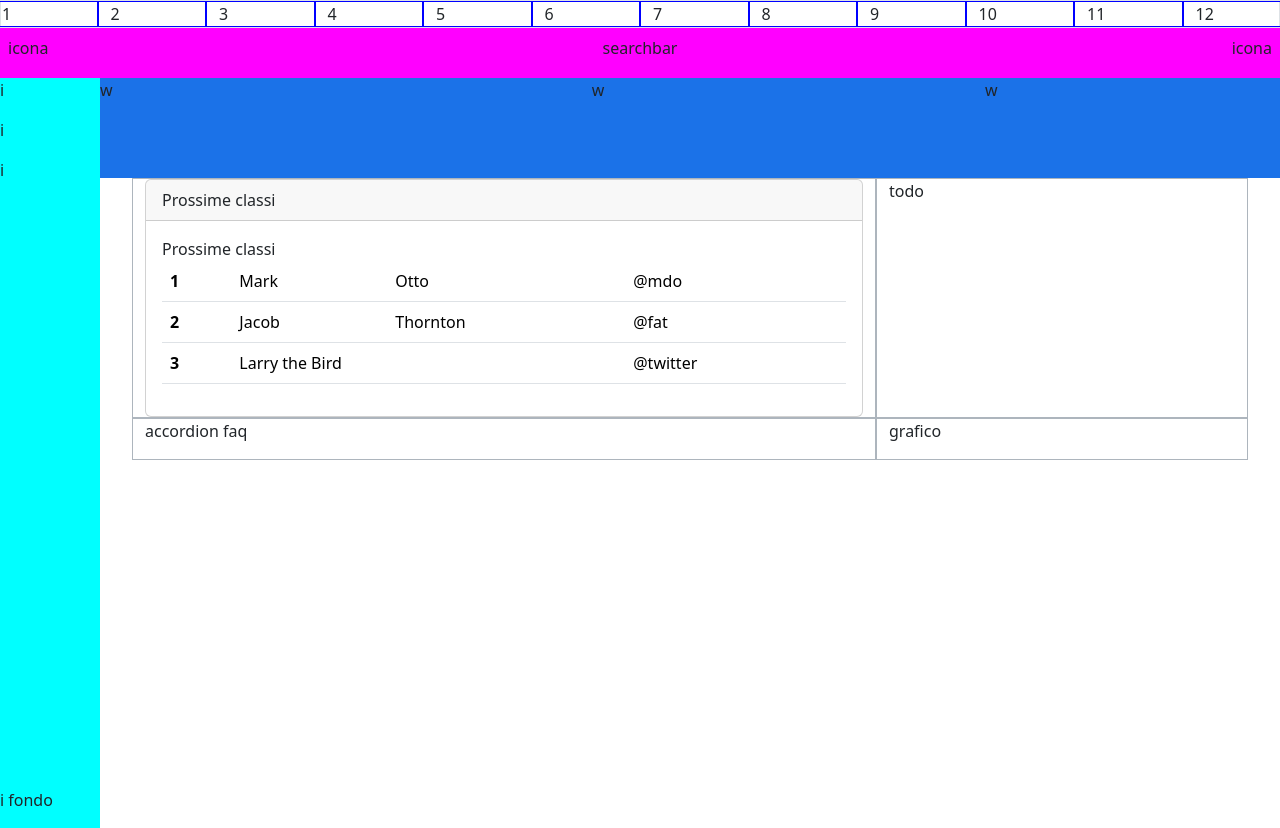
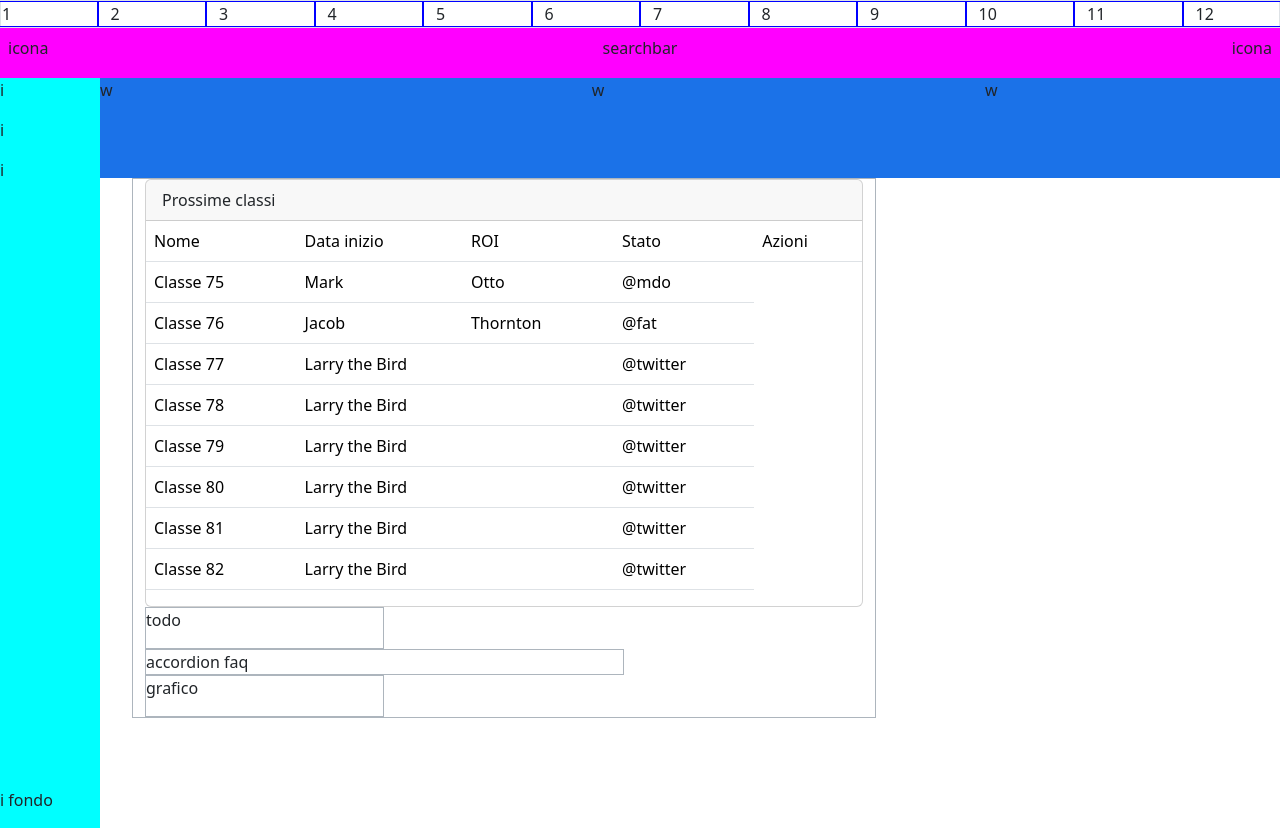
Before and after one commit to Michelazani/html-css-bootstrap-dashboard, a plain HTML site: page index.html in a window 1280 px wide. Drawn offline with nearby package versions, Linux system fonts and the light colour scheme.

Commit message:
aggiunta contenuto nome nella table

```diff
--- a/index.html
+++ b/index.html
@@ -89,34 +89,61 @@
                                     <div class="card-header">
                                       Prossime classi
                                     </div>
-                                    <div class="card-body">
                                     <table class="table">
-                                            <thead class="table-light border-bottom">
-                                              Prossime classi
+                                        <thead>
+                                          <tr>
+                                            <td>Nome</td>
+                                            <td>Data inizio</td>
+                                            <td>ROI</td>
+                                            <td>Stato</td>
+                                            <td>Azioni</td>
+                                          </tr>
                                         </thead>
                                         <tbody>
                                           <tr>
-                                                    <th scope="row">1</th>
+                                            <td>Classe 75</td>
                                             <td>Mark</td>
-                                                    <td>Otto</td>                                                <td>@mdo</td>
+                                            <td>Otto</td>
+                                            <td>@mdo</td>
                                           </tr>
                                           <tr>
-                                                    <th scope="row">2</th>
+                                            <td>Classe 76</td>
                                             <td>Jacob</td>
                                             <td>Thornton</td>
                                             <td>@fat</td>
                                           </tr>
                                           <tr>
-                                                    <th scope="row">3</th>
+                                            <td>Classe 77</td>
                                             <td colspan="2">Larry the Bird</td>
                                             <td>@twitter</td>
                                           </tr>
-
+                                          <tr>
+                                            <td>Classe 78</td>
+                                            <td colspan="2">Larry the Bird</td>
+                                            <td>@twitter</td>
+                                          </tr>
+                                          <tr>
+                                            <td>Classe 79</td>
+                                            <td colspan="2">Larry the Bird</td>
+                                            <td>@twitter</td>
+                                          </tr>
+                                          <tr>
+                                            <td>Classe 80</td>
+                                            <td colspan="2">Larry the Bird</td>
+                                            <td>@twitter</td>
+                                          </tr>
+                                          <tr>
+                                            <td>Classe 81</td>
+                                            <td colspan="2">Larry the Bird</td>
+                                            <td>@twitter</td>
+                                          </tr>
+                                          <tr>
+                                            <td>Classe 82</td>
+                                            <td colspan="2">Larry the Bird</td>
+                                            <td>@twitter</td>
+                                          </tr>
                                         </tbody>
                                       </table>
-                                    </div>
-                                  </div>
-
                             </div>
                             <div class="col-12 col-lg-4 border border-dark-subtle order-3 order-lg-2">
                                 <p>todo</p>
```
Lines whose indentation alone changed are shown as unchanged.
